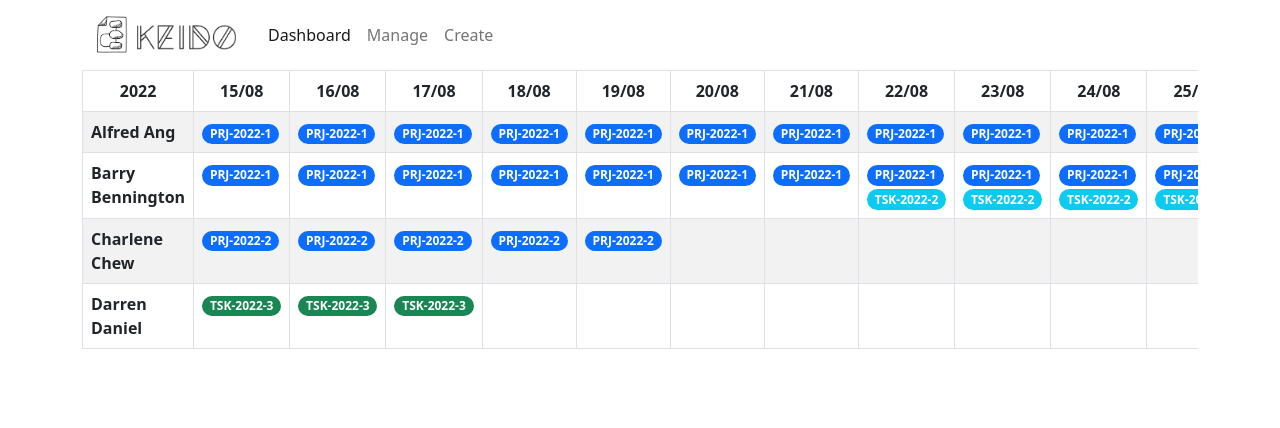
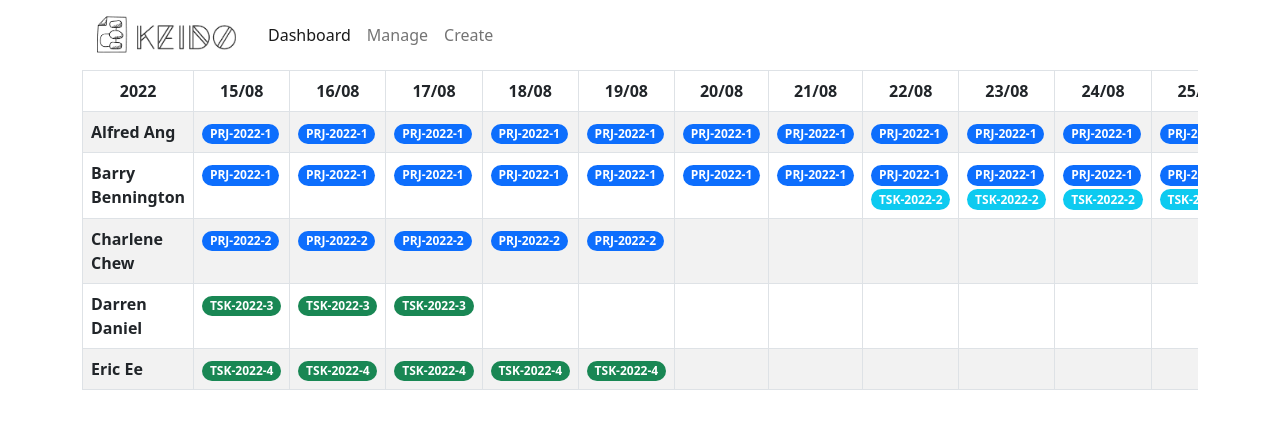
Before and after one commit to breaktoprotect/keido, a React (Create React App) app in the folder keido-react/: page / in a window 1280 px wide. Shown: the top 428 px of the page. Built offline with nearby package versions, Linux system fonts and the light colour scheme.

Commit message:
React routing up!

```diff
--- a/keido-react/package.json
+++ b/keido-react/package.json
@@ -11,6 +11,8 @@
     "lodash": "^4.17.21",
     "react": "^18.2.0",
     "react-dom": "^18.2.0",
+    "react-router": "^6.3.0",
+    "react-router-dom": "^6.3.0",
     "react-scripts": "5.0.1",
     "web-vitals": "^2.1.4"
   },
--- a/keido-react/src/App.js
+++ b/keido-react/src/App.js
@@ -1,25 +1,44 @@
 //import logo from "./logo.svg";
-import React, { Component } from "react";
+import React from "react";
+import { BrowserRouter, Route, Routes, Navigate } from "react-router-dom";
 import "./App.css";
 import DayCalendar from "./components/dayCalendar";
 import { getScheduledItems } from "./mockServices/schedule";
 import NavBar from "./components/navBar";
+import CreateTask from "./components/createTask";
+import ErrorPage from "./components/errorPage";
 
-class App extends Component {
-    state = { scheduledItems: getScheduledItems() };
-
-    render() {
+function App() {
     return (
         <main className="container">
             <NavBar />
+            <div className="content">
+                {/* <DayCalendar
+                    scheduledItems={getScheduledItems()}
+                    displayStartDate={new Date(2022, 8 - 1, 15)}
+                    displayEndDate={new Date(2022, 8 - 1, 27)}
+                /> */}
+
+                <BrowserRouter>
+                    <Routes>
+                        <Route
+                            path="/"
+                            exact
+                            element={
                                 <DayCalendar
-                    scheduledItems={this.state.scheduledItems}
+                                    scheduledItems={getScheduledItems()}
                                     displayStartDate={new Date(2022, 8 - 1, 15)}
                                     displayEndDate={new Date(2022, 8 - 1, 27)}
                                 />
+                            }
+                        />
+                        <Route path="/createTask" element={<CreateTask />} />
+                        <Route path="*" element={<ErrorPage />} />
+                    </Routes>
+                </BrowserRouter>
+            </div>
         </main>
     );
 }
-}
 
 export default App;
--- /dev/null
+++ b/keido-react/src/components/createTask.jsx
@@ -0,0 +1,14 @@
+import React, { Component } from "react";
+
+class CreateTask extends Component {
+    state = {};
+    render() {
+        return (
+            <div>
+                <h1>Placeholder for Create Task form</h1>
+            </div>
+        );
+    }
+}
+
+export default CreateTask;
--- /dev/null
+++ b/keido-react/src/components/errorPage.jsx
@@ -0,0 +1,15 @@
+import React from "react";
+
+const ErrorPage = () => {
+    return (
+        <div className="container">
+            <h1 className="text-danger">Error 404</h1>
+            <p className="text-muted">
+                Eh? You're in the wrong place! Go east then turn right when you
+                see the tree beside the main road. Bye!
+            </p>
+        </div>
+    );
+};
+
+export default ErrorPage;
--- a/keido-react/src/components/navBar.jsx
+++ b/keido-react/src/components/navBar.jsx
@@ -5,7 +5,7 @@ class NavBar extends Component {
     state = {};
     render() {
         return (
-            <nav class="navbar navbar-expand-md navbar-light bg-white rounded">
+            <nav className="navbar navbar-expand-md navbar-light bg-white rounded">
                 <div className="container-fluid">
                     <a className="navbar-brand" href="#">
                         <img
@@ -13,7 +13,7 @@ class NavBar extends Component {
                             src={logo}
                             alt=""
                             width="150"
-                            class="d-inline-block align-text-top"
+                            className="d-inline-block align-text-top"
                         />
                     </a>
 
@@ -33,7 +33,7 @@ class NavBar extends Component {
                             </a>
                         </li>
                         <li className="nav-item">
-                            <a className="nav-link" href="#">
+                            <a className="nav-link" href="/createTask">
                                 Create
                             </a>
                         </li>
--- a/keido-react/src/index.js
+++ b/keido-react/src/index.js
@@ -3,6 +3,7 @@ import ReactDOM from "react-dom/client";
 import "./index.css";
 import App from "./App";
 import "bootstrap/dist/css/bootstrap.min.css";
+import { BrowserRouter } from "react-router-dom";
 //import reportWebVitals from "./reportWebVitals";
 
 const root = ReactDOM.createRoot(document.getElementById("root"));
--- a/keido-react/src/mockServices/schedule.js
+++ b/keido-react/src/mockServices/schedule.js
@@ -64,6 +64,15 @@ const scheduledItems = [
         description: "Cloud training with Unicorn Vendor",
         clientCodeName: "Internal",
     },
+    {
+        id: "TSK-2022-4",
+        startDate: "15-08-2022",
+        endDate: "19-08-2022",
+        type: "training",
+        consultants: ["Eric Ee"],
+        description: "New joiner OSCP training",
+        clientCodeName: "Internal",
+    },
 ];
 
 export function getScheduledItems() {
```
Also changed, not shown: 1 other file (tests, documents, lock files or other folders). Lines whose indentation alone changed are shown as unchanged.
